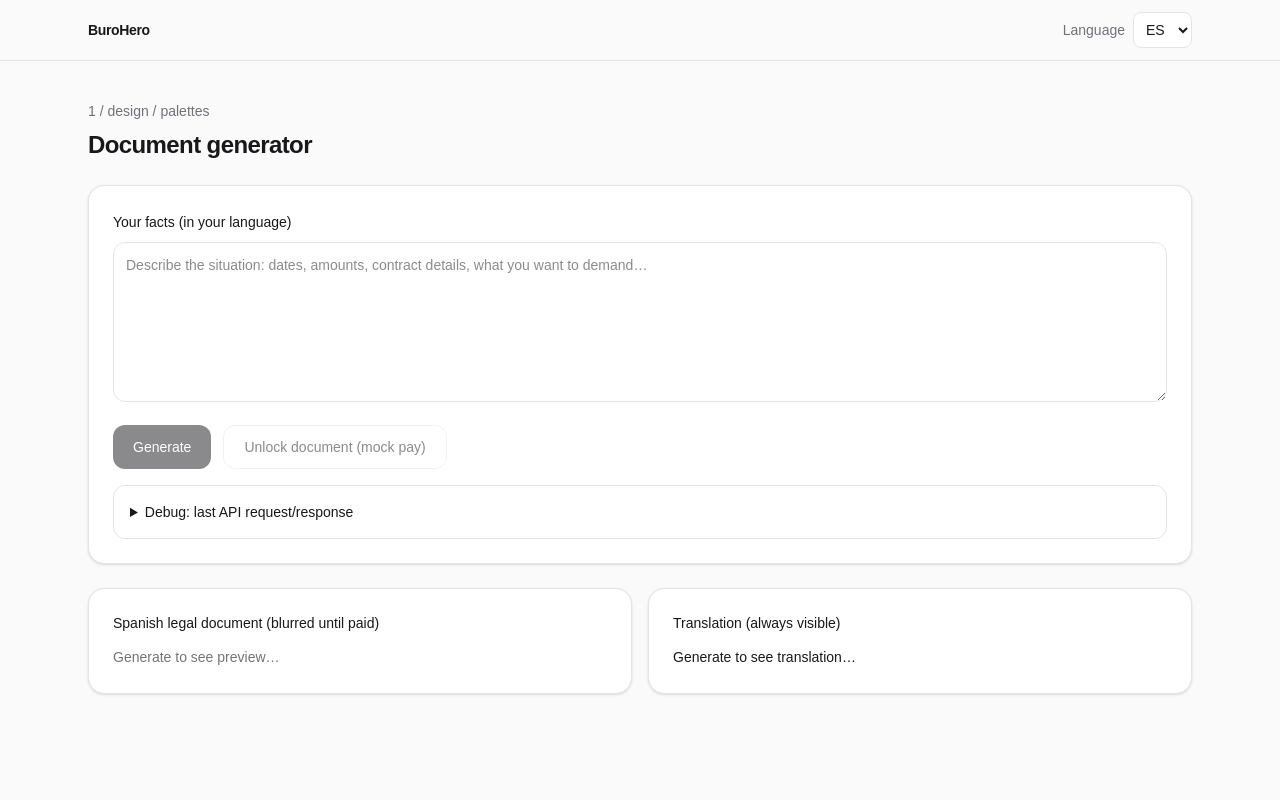
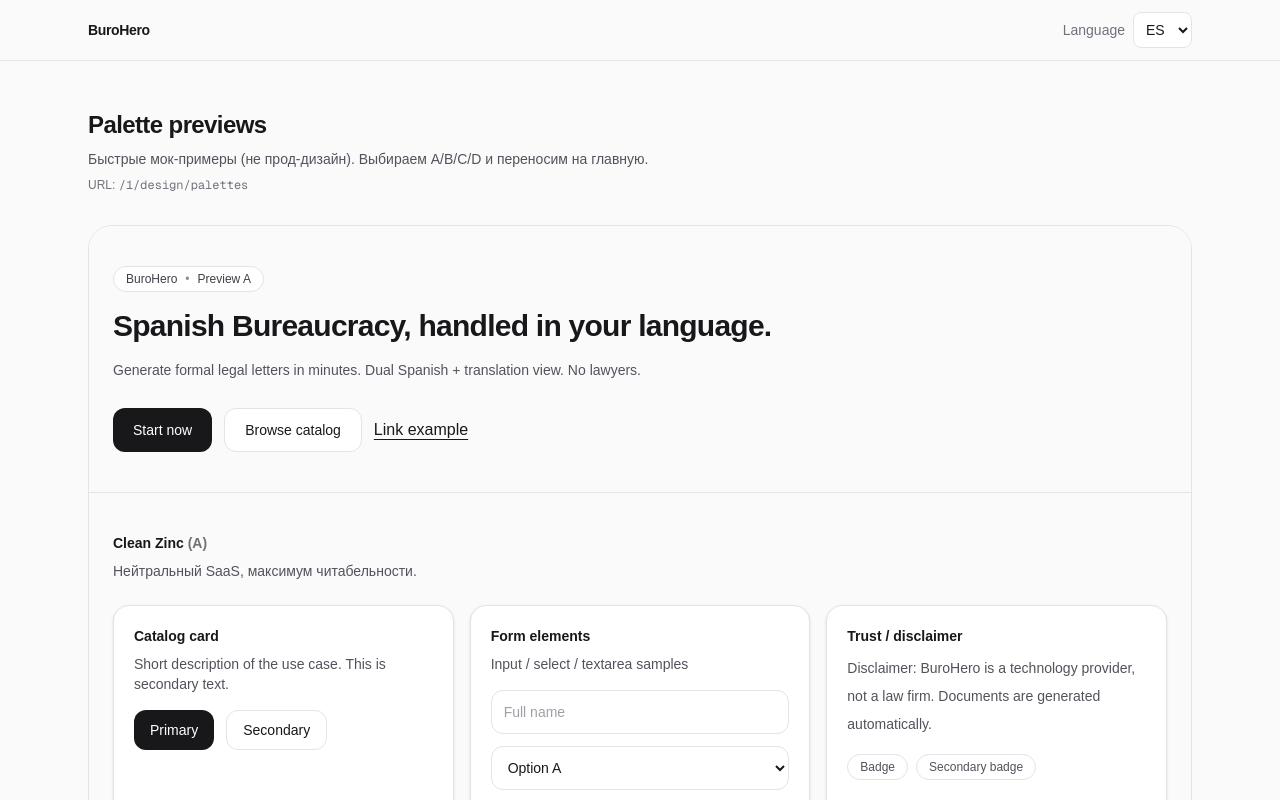
Before and after one commit to borisov1515/burohero, a Next.js app: page /1/design/palettes in a window 1280 px wide. Shown: the top 800 px of the page. Built offline with nearby package versions, Linux system fonts and the light colour scheme.

Commit message:
Add palette preview page
Provide A/B/C/D light palette examples for fast style selection.

```diff
--- /dev/null
+++ b/src/app/[locale]/design/palettes/page.tsx
@@ -0,0 +1,237 @@
+import type { AppLocale } from "@/i18n/routing";
+import { setRequestLocale } from "next-intl/server";
+
+type Palette = {
+  id: "A" | "B" | "C" | "D";
+  name: string;
+  description: string;
+  pageBg: string;
+  sectionBg: string;
+  heroBg: string;
+  cardBg: string;
+  border: string;
+  text: string;
+  mutedText: string;
+  primaryBtn: string;
+  secondaryBtn: string;
+  link: string;
+  badge: string;
+  input: string;
+};
+
+const palettes: Palette[] = [
+  {
+    id: "A",
+    name: "Clean Zinc",
+    description: "Нейтральный SaaS, максимум читабельности.",
+    pageBg: "bg-white",
+    sectionBg: "bg-zinc-50",
+    heroBg: "bg-zinc-50",
+    cardBg: "bg-white",
+    border: "border-zinc-200",
+    text: "text-zinc-900",
+    mutedText: "text-zinc-600",
+    primaryBtn:
+      "bg-zinc-900 text-white hover:bg-zinc-800",
+    secondaryBtn:
+      "bg-white text-zinc-900 border border-zinc-200 hover:border-zinc-300",
+    link: "text-zinc-900 underline underline-offset-4 hover:text-zinc-700",
+    badge: "bg-white border border-zinc-200 text-zinc-700",
+    input:
+      "bg-white border border-zinc-200 text-zinc-900 placeholder:text-zinc-400 focus:ring-2 focus:ring-zinc-900/10",
+  },
+  {
+    id: "B",
+    name: "Warm Paper",
+    description: "Тёплая «бумага», более дружелюбно для бюрократии/доков.",
+    pageBg: "bg-[#FFFDF7]",
+    sectionBg: "bg-[#FAF6EE]",
+    heroBg: "bg-[#FAF6EE]",
+    cardBg: "bg-[#FFFEFB]",
+    border: "border-[#E7DFC9]",
+    text: "text-[#1F1E1B]",
+    mutedText: "text-[#5B554A]",
+    primaryBtn:
+      "bg-[#1F1E1B] text-[#FFFDF7] hover:bg-[#2C2A26]",
+    secondaryBtn:
+      "bg-[#FFFEFB] text-[#1F1E1B] border border-[#E7DFC9] hover:border-[#D6CBB0]",
+    link: "text-[#1F1E1B] underline underline-offset-4 hover:text-[#5B554A]",
+    badge: "bg-[#FFFEFB] border border-[#E7DFC9] text-[#5B554A]",
+    input:
+      "bg-[#FFFEFB] border border-[#E7DFC9] text-[#1F1E1B] placeholder:text-[#9B9486] focus:ring-2 focus:ring-[#1F1E1B]/10",
+  },
+  {
+    id: "C",
+    name: "Blue Trust",
+    description: "Юридически‑банковский вайб доверия: нейтраль + синий акцент.",
+    pageBg: "bg-white",
+    sectionBg: "bg-[#F5F8FF]",
+    heroBg: "bg-[#F5F8FF]",
+    cardBg: "bg-white",
+    border: "border-[#DCE6FF]",
+    text: "text-[#0F172A]",
+    mutedText: "text-[#475569]",
+    primaryBtn:
+      "bg-[#1D4ED8] text-white hover:bg-[#1E40AF]",
+    secondaryBtn:
+      "bg-white text-[#0F172A] border border-[#DCE6FF] hover:border-[#BFD2FF]",
+    link: "text-[#1D4ED8] underline underline-offset-4 hover:text-[#1E40AF]",
+    badge: "bg-white border border-[#DCE6FF] text-[#475569]",
+    input:
+      "bg-white border border-[#DCE6FF] text-[#0F172A] placeholder:text-[#94A3B8] focus:ring-2 focus:ring-[#1D4ED8]/15",
+  },
+  {
+    id: "D",
+    name: "Soft Gradient",
+    description: "Современный лёгкий градиент в hero, дальше чистый белый.",
+    pageBg: "bg-white",
+    sectionBg: "bg-white",
+    heroBg: "bg-gradient-to-b from-[#F5F8FF] to-white",
+    cardBg: "bg-white",
+    border: "border-zinc-200",
+    text: "text-zinc-900",
+    mutedText: "text-zinc-600",
+    primaryBtn:
+      "bg-[#6D28D9] text-white hover:bg-[#5B21B6]",
+    secondaryBtn:
+      "bg-white text-zinc-900 border border-zinc-200 hover:border-zinc-300",
+    link: "text-[#6D28D9] underline underline-offset-4 hover:text-[#5B21B6]",
+    badge: "bg-white border border-zinc-200 text-zinc-700",
+    input:
+      "bg-white border border-zinc-200 text-zinc-900 placeholder:text-zinc-400 focus:ring-2 focus:ring-[#6D28D9]/15",
+  },
+];
+
+function Card({
+  title,
+  desc,
+  p,
+}: {
+  title: string;
+  desc: string;
+  p: Palette;
+}) {
+  return (
+    <div className={`rounded-2xl border ${p.border} ${p.cardBg} p-5 shadow-sm`}>
+      <div className={`text-sm font-semibold ${p.text}`}>{title}</div>
+      <div className={`mt-2 text-sm ${p.mutedText}`}>{desc}</div>
+      <div className="mt-4 flex items-center gap-3">
+        <button className={`h-10 rounded-xl px-4 text-sm font-medium ${p.primaryBtn}`}>
+          Primary
+        </button>
+        <button className={`h-10 rounded-xl px-4 text-sm font-medium ${p.secondaryBtn}`}>
+          Secondary
+        </button>
+      </div>
+    </div>
+  );
+}
+
+export default async function PalettePreviewPage({
+  params,
+}: {
+  params: Promise<{ locale: AppLocale }>;
+}) {
+  const { locale } = await params;
+  setRequestLocale(locale);
+
+  return (
+    <main className="mx-auto w-full max-w-6xl px-6 py-12">
+      <header className="flex flex-col gap-2">
+        <h1 className="text-2xl font-semibold tracking-tight">Palette previews</h1>
+        <p className="text-sm text-zinc-600">
+          Быстрые мок‑примеры (не прод‑дизайн). Выбираем A/B/C/D и переносим на главную.
+        </p>
+        <p className="text-xs text-zinc-500">
+          URL: <span className="font-mono">/{locale}/design/palettes</span>
+        </p>
+      </header>
+
+      <div className="mt-8 grid gap-8">
+        {palettes.map((p) => (
+          <section key={p.id} className={`rounded-3xl border ${p.border} overflow-hidden`}>
+            <div className={`${p.pageBg} ${p.text}`}>
+              {/* hero */}
+              <div className={`${p.heroBg} border-b ${p.border}`}>
+                <div className="mx-auto w-full px-6 py-10">
+                  <div
+                    className={`inline-flex items-center gap-2 rounded-full px-3 py-1 text-xs ${p.badge}`}
+                  >
+                    <span className="font-medium">BuroHero</span>
+                    <span className="opacity-60">•</span>
+                    <span>Preview {p.id}</span>
+                  </div>
+                  <div className="mt-4 text-3xl font-bold tracking-tight">
+                    Spanish Bureaucracy, handled in your language.
+                  </div>
+                  <div className={`mt-3 max-w-3xl text-sm leading-7 ${p.mutedText}`}>
+                    Generate formal legal letters in minutes. Dual Spanish + translation view. No lawyers.
+                  </div>
+                  <div className="mt-6 flex flex-col gap-3 sm:flex-row">
+                    <button className={`h-11 rounded-xl px-5 text-sm font-medium ${p.primaryBtn}`}>
+                      Start now
+                    </button>
+                    <button className={`h-11 rounded-xl px-5 text-sm font-medium ${p.secondaryBtn}`}>
+                      Browse catalog
+                    </button>
+                    <a className={`h-11 inline-flex items-center ${p.link}`} href="#elements">
+                      Link example
+                    </a>
+                  </div>
+                </div>
+              </div>
+
+              {/* section */}
+              <div id="elements" className={`${p.sectionBg}`}>
+                <div className="mx-auto w-full px-6 py-10">
+                  <div className="flex flex-col gap-2">
+                    <div className="text-sm font-semibold">
+                      {p.name} <span className="opacity-60">({p.id})</span>
+                    </div>
+                    <div className={`text-sm ${p.mutedText}`}>{p.description}</div>
+                  </div>
+
+                  <div className="mt-6 grid gap-4 md:grid-cols-3">
+                    <Card
+                      p={p}
+                      title="Catalog card"
+                      desc="Short description of the use case. This is secondary text."
+                    />
+                    <div className={`rounded-2xl border ${p.border} ${p.cardBg} p-5 shadow-sm`}>
+                      <div className={`text-sm font-semibold ${p.text}`}>Form elements</div>
+                      <div className={`mt-2 text-sm ${p.mutedText}`}>
+                        Input / select / textarea samples
+                      </div>
+                      <div className="mt-4 grid gap-3">
+                        <input className={`h-11 w-full rounded-xl px-3 text-sm outline-none ${p.input}`} placeholder="Full name" />
+                        <select className={`h-11 w-full rounded-xl px-3 text-sm outline-none ${p.input}`}>
+                          <option>Option A</option>
+                          <option>Option B</option>
+                        </select>
+                        <textarea className={`h-24 w-full resize-y rounded-xl px-3 py-2 text-sm outline-none ${p.input}`} placeholder="Details (optional)" />
+                      </div>
+                    </div>
+                    <div className={`rounded-2xl border ${p.border} ${p.cardBg} p-5 shadow-sm`}>
+                      <div className={`text-sm font-semibold ${p.text}`}>Trust / disclaimer</div>
+                      <div className={`mt-2 text-sm leading-7 ${p.mutedText}`}>
+                        Disclaimer: BuroHero is a technology provider, not a law firm. Documents are generated automatically.
+                      </div>
+                      <div className="mt-4 flex flex-wrap items-center gap-2">
+                        <span className={`rounded-full border ${p.border} ${p.cardBg} px-3 py-1 text-xs ${p.mutedText}`}>
+                          Badge
+                        </span>
+                        <span className={`rounded-full border ${p.border} ${p.cardBg} px-3 py-1 text-xs ${p.mutedText}`}>
+                          Secondary badge
+                        </span>
+                      </div>
+                    </div>
+                  </div>
+                </div>
+              </div>
+            </div>
+          </section>
+        ))}
+      </div>
+    </main>
+  );
+}
```
